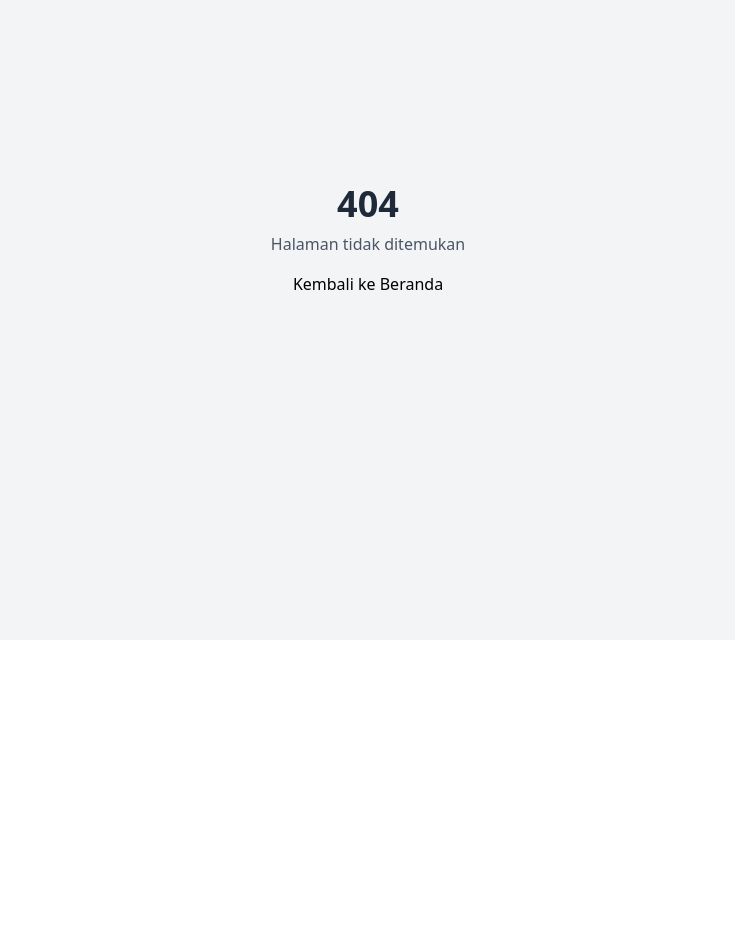
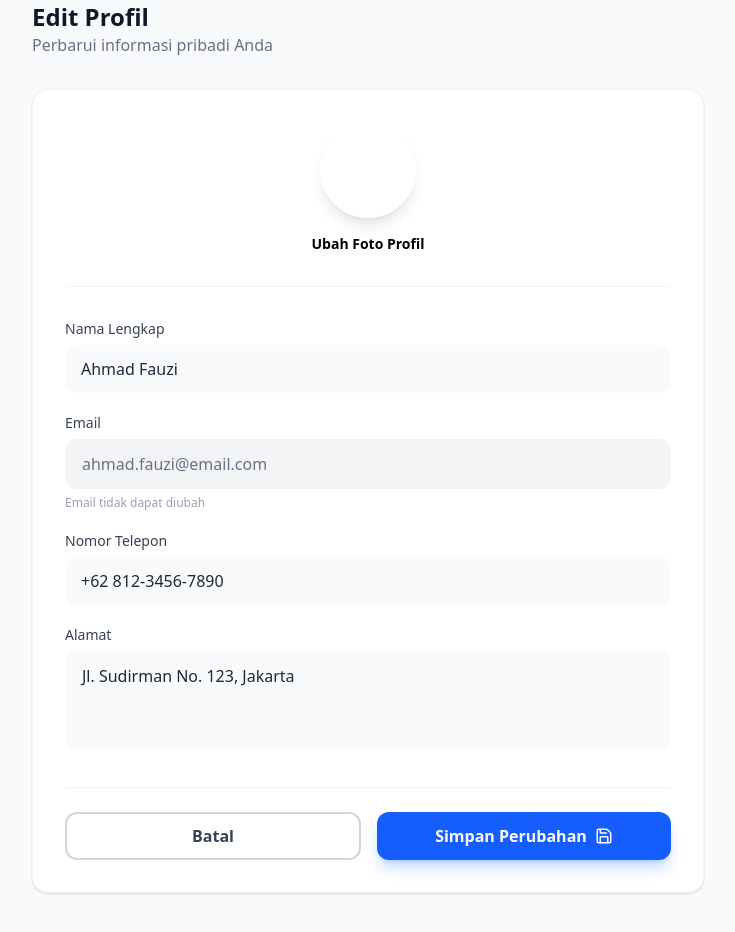
Before and after one commit to rerere-bit/Helpo-Penyedia-Layanan-Jasa, a React (Vite) app: page /profile/edit in a window 1280 px wide. Before the commit this address had no page. Shown: the part 160-1092 px from the top of the page, without its empty margins (272-1007 px from the left). Before the commit the page ends 800 px from the top, so only its background shows below. Built offline with nearby package versions, Linux system fonts and the light colour scheme.

Commit message:
feat&style: menambahkan laman edit profil dan memperbaiki beberapa bug tampilan pada web

```diff
--- a/src/App.tsx
+++ b/src/App.tsx
@@ -17,6 +17,7 @@ import ProviderReviewsPage from '@/pages/ProviderReviewsPage';
 import OrderDetailPage from '@/pages/OrderDetailPage';
 import HistoryPage from '@/pages/HistoryPage';
 import ProfilePage from '@/pages/ProfilePage';
+import EditProfilePage from '@/pages/EditProfilePage';
 import HelpPage from '@/pages/HelpPage';
 
 
@@ -49,6 +50,7 @@ function App() {
 
         {/* Profile Page Routes (Halaman Profil) */}
         <Route path="/profile" element={<ProfilePage />} />
+        <Route path="/profile/edit" element={<EditProfilePage />} />
 
         {/* Main Dashboard Routes (Halaman Beranda Login) */}
         <Route path="/dashboard" element={<DashboardHomePage />} />
--- a/src/components/layout/DashboardNavbar.tsx
+++ b/src/components/layout/DashboardNavbar.tsx
@@ -75,7 +75,7 @@ const DashboardNavbar = () => {
 
           {/* Right Menu (Profile) */}
           <div className="flex items-center gap-4">
-            <Link to="/notifications" className="relative text-gray-500 hover:text-primary p-1">
+            <Link to="/notification" className="relative text-gray-500 hover:text-primary p-1">
               <Bell size={20} />
               <span className="absolute top-0 right-0 w-2 h-2 bg-red-500 rounded-full border border-white"></span>
             </Link>
--- /dev/null
+++ b/src/pages/EditProfilePage.tsx
@@ -0,0 +1,144 @@
+import { useState } from 'react';
+import { useNavigate } from 'react-router-dom';
+import { Camera, ChevronLeft, Save } from 'lucide-react';
+import DashboardLayout from '@/components/layout/DashboardLayout';
+import { Container } from '@/components/common/Container';
+import { Card } from '@/components/common/Card';
+import { Button } from '@/components/common/Button';
+import { Input } from '@/components/common/Input';
+
+const EditProfilePage = () => {
+  const navigate = useNavigate();
+  const [isLoading, setIsLoading] = useState(false);
+
+  // Mock Initial Data
+  const [formData, setFormData] = useState({
+    name: "Ahmad Fauzi",
+    email: "ahmad.fauzi@email.com",
+    phone: "+62 812-3456-7890",
+    address: "Jl. Sudirman No. 123, Jakarta"
+  });
+
+  const handleChange = (e: React.ChangeEvent<HTMLInputElement>) => {
+    setFormData({ ...formData, [e.target.name]: e.target.value });
+  };
+
+  const handleSave = (e: React.FormEvent) => {
+    e.preventDefault();
+    setIsLoading(true);
+    // Simulasi API call
+    setTimeout(() => {
+      setIsLoading(false);
+      navigate('/profile'); // Balik ke halaman profil setelah simpan
+    }, 1000);
+  };
+
+  return (
+    <DashboardLayout>
+      <Container>
+        <div className="max-w-2xl mx-auto pb-20">
+
+          {/* Header Nav */}
+          <button
+            onClick={() => navigate('/profile')}
+            className="flex items-center gap-2 text-gray-500 hover:text-primary mb-6 transition-colors"
+          >
+            <ChevronLeft size={20} /> Kembali ke Profil
+          </button>
+
+          <div className="mb-8">
+            <h1 className="text-2xl font-bold text-gray-900">Edit Profil</h1>
+            <p className="text-gray-500">Perbarui informasi pribadi Anda</p>
+          </div>
+
+          <form onSubmit={handleSave}>
+            <Card className="p-8">
+
+              {/* Foto Profil */}
+              <div className="flex flex-col items-center mb-8 border-b border-gray-100 pb-8">
+                <div className="relative mb-4 group cursor-pointer">
+                  <div className="w-24 h-24 bg-primary rounded-full flex items-center justify-center text-white text-3xl font-bold border-4 border-white shadow-lg overflow-hidden group-hover:opacity-90 transition-opacity">
+                    {/* Simulasi jika ada gambar */}
+                    {/* <img src="..." className="w-full h-full object-cover" /> */}
+                    AF
+                  </div>
+                  <div className="absolute inset-0 bg-black/30 rounded-full flex items-center justify-center opacity-0 group-hover:opacity-100 transition-opacity">
+                    <Camera className="text-white" size={24} />
+                  </div>
+                </div>
+                <p className="text-sm text-primary font-semibold cursor-pointer hover:underline">
+                  Ubah Foto Profil
+                </p>
+              </div>
+
+              {/* Form Input */}
+              <div className="space-y-5">
+                <Input
+                  label="Nama Lengkap"
+                  name="name"
+                  value={formData.name}
+                  onChange={handleChange}
+                />
+
+                <div className="space-y-1.5">
+                  <label className="block text-sm font-medium text-gray-700">Email</label>
+                  <input
+                    disabled
+                    value={formData.email}
+                    className="w-full px-4 py-3 rounded-xl bg-gray-100 border border-transparent text-gray-500 cursor-not-allowed"
+                    title="Email tidak dapat diubah"
+                  />
+                  <p className="text-xs text-gray-400">Email tidak dapat diubah</p>
+                </div>
+
+                <Input
+                  label="Nomor Telepon"
+                  name="phone"
+                  value={formData.phone}
+                  onChange={handleChange}
+                />
+
+                <div className="space-y-1.5">
+                  <label className="block text-sm font-medium text-gray-700">Alamat</label>
+                  <textarea
+                    name="address"
+                    value={formData.address}
+                    // @ts-ignore
+                    onChange={(e) => setFormData({...formData, address: e.target.value})}
+                    rows={3}
+                    className="w-full px-4 py-3 rounded-xl bg-gray-50 border border-transparent focus:bg-white focus:border-primary focus:ring-2 focus:ring-blue-100 transition-all outline-none text-gray-800 resize-none"
+                  />
+                </div>
+              </div>
+
+              {/* Action Buttons */}
+              <div className="flex gap-4 mt-8 pt-6 border-t border-gray-100">
+                <Button
+                  type="button"
+                  variant="outline"
+                  className="flex-1 border-gray-300 text-gray-700"
+                  onClick={() => navigate('/profile')}
+                >
+                  Batal
+                </Button>
+                <Button
+                  type="submit"
+                  variant="primary"
+                  className="flex-1"
+                  disabled={isLoading}
+                  icon={<Save size={18} />}
+                >
+                  {isLoading ? 'Menyimpan...' : 'Simpan Perubahan'}
+                </Button>
+              </div>
+
+            </Card>
+          </form>
+
+        </div>
+      </Container>
+    </DashboardLayout>
+  );
+};
+
+export default EditProfilePage;
--- a/src/pages/NotificationPage.tsx
+++ b/src/pages/NotificationPage.tsx
@@ -149,7 +149,7 @@ const NotificationPage = () => {
               onClick={() => setFilter('all')}
               className={`px-4 py-2 rounded-full text-sm font-medium transition-all ${
                 filter === 'all'
-                  ? 'bg-primary text-white shadow-md shadow-blue-200'
+                  ? 'bg-blue-800 text-white shadow-md shadow-blue-200'
                   : 'bg-white text-gray-600 hover:bg-gray-50 border border-gray-200'
               }`}
             >
@@ -159,7 +159,7 @@ const NotificationPage = () => {
               onClick={() => setFilter('unread')}
               className={`px-4 py-2 rounded-full text-sm font-medium transition-all ${
                 filter === 'unread'
-                  ? 'bg-primary text-white shadow-md shadow-blue-200'
+                  ? 'bg-blue-800 text-white shadow-md shadow-blue-200'
                   : 'bg-white text-gray-600 hover:bg-gray-50 border border-gray-200'
               }`}
             >
@@ -173,7 +173,7 @@ const NotificationPage = () => {
               filteredNotifications.map((notif) => (
                 <Card
                   key={notif.id}
-                  className={`p-6 flex gap-4 transition-all hover:shadow-md cursor-pointer ${!notif.isRead ? 'border-l-4 border-l-primary bg-blue-50/10' : ''}`}
+                  className={`p-6 flex gap-4 transition-all hover:shadow-md cursor-pointer ${!notif.isRead ? 'border-l-4 border-l-blue-800 bg-blue-50/10' : ''}`}
                 >
                   {/* Icon */}
                   <div className="shrink-0">
@@ -189,7 +189,7 @@ const NotificationPage = () => {
 
                       {/* Dot Indikator Belum Dibaca */}
                       {!notif.isRead && (
-                        <span className="w-2.5 h-2.5 rounded-full bg-primary mt-1.5 shrink-0"></span>
+                        <span className="w-2.5 h-2.5 rounded-full bg-blue-800 mt-1.5 shrink-0"></span>
                       )}
                     </div>
 
--- a/src/pages/SchedulePage.tsx
+++ b/src/pages/SchedulePage.tsx
@@ -114,7 +114,7 @@ const SchedulePage = () => {
               className={`
                 h-9 w-9 mx-auto rounded-full flex items-center justify-center relative transition-all duration-200
                 ${!isCurrentMonth ? 'text-gray-300' : 'text-gray-700 hover:bg-gray-100'}
-                ${isSelected ? 'bg-primary text-white hover:bg-blue-700 shadow-md shadow-blue-200 scale-110 font-bold' : ''}
+                ${isSelected ? 'bg-blue-800 text-white hover:bg-blue-700 shadow-md shadow-blue-200 scale-110 font-bold' : ''}
               `}
             >
               {format(dayItem, 'd')}
@@ -143,7 +143,7 @@ const SchedulePage = () => {
           {/* Toggle Pengingat */}
           <div className="bg-white border border-gray-100 p-5 rounded-2xl flex items-center justify-between mb-8 shadow-sm hover:shadow-md transition-shadow">
             <div className="flex items-center gap-4">
-               <div className={`p-3 rounded-xl transition-colors ${isReminderOn ? 'bg-blue-50 text-primary' : 'bg-gray-100 text-gray-400'}`}>
+               <div className={`p-3 rounded-xl transition-colors ${isReminderOn ? 'bg-blue-50 text-blue-800' : 'bg-gray-100 text-gray-400'}`}>
                  <BellRing size={24} />
                </div>
                <div>
--- a/src/pages/UserReviewsPage.tsx
+++ b/src/pages/UserReviewsPage.tsx
@@ -51,7 +51,7 @@ const UserReviewsPage = () => {
                 </span>
               )}
               {activeTab === 'waiting' && (
-                <div className="absolute bottom-0 left-0 w-full h-0.5 bg-primary rounded-t-full"></div>
+                <div className="absolute bottom-0 left-0 w-full h-0.5 bg-blue-800 rounded-t-full"></div>
               )}
             </button>
             <button
@@ -64,7 +64,7 @@ const UserReviewsPage = () => {
             >
               Daftar Ulasan
               {activeTab === 'history' && (
-                <div className="absolute bottom-0 left-0 w-full h-0.5 bg-primary rounded-t-full"></div>
+                <div className="absolute bottom-0 left-0 w-full h-0.5 bg-blue-800 rounded-t-full"></div>
               )}
             </button>
           </div>
```
